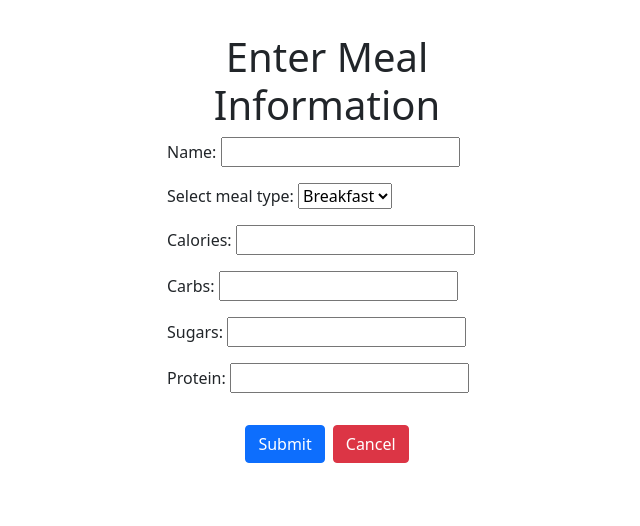
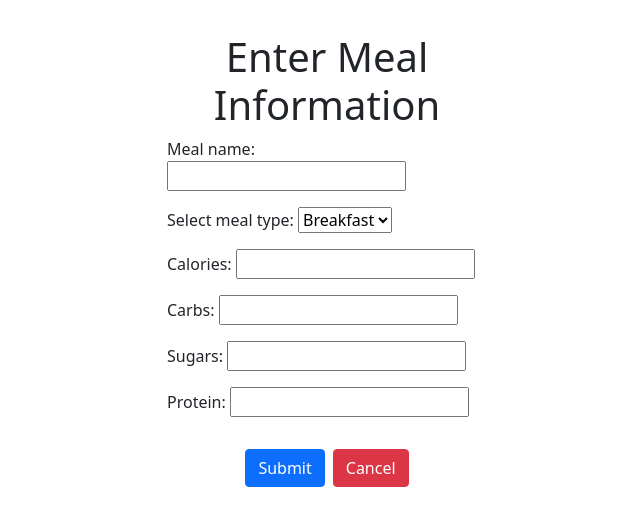
Before and after one commit to bradleypeterson/snakedenfitness, a Django app: page /diet/meal_form/ in a window 1280 px wide. Shown: the part 72-598 px from the top of the page, without its empty margins (313-953 px from the left). Run offline with Django 3.2, Linux system fonts and the light colour scheme; a user stored in the database is signed in; some libraries are stand-ins or nearby versions.

Commit message:
Fixed bugs

```diff
--- a/snakedenfitness/diet/forms.py
+++ b/snakedenfitness/diet/forms.py
@@ -9,7 +9,7 @@ class MealForm(forms.Form):
         ('snack', 'Snack'),
     ]
 
-    name = forms.CharField(max_length=100)
+    meal_name = forms.CharField(max_length=100)
     meal_type = forms.CharField(label='Select meal type', widget=forms.Select(choices=MEAL_TYPES))
     calories = forms.IntegerField()
     carbs = forms.IntegerField()
--- a/snakedenfitness/diet/templates/diet/meal_form.html
+++ b/snakedenfitness/diet/templates/diet/meal_form.html
@@ -3,7 +3,7 @@
 {% block body %}
     <div class="container p-0" style="margin-top: 25px; max-width: 25%;">
         <h1 class="text-center pt-2">Enter Meal Information</h1>
-        <form action="/diet/" method="post">
+        <form action="/diet/meal_form/" method="post">
             {% csrf_token %}
             {{ form.as_p }}
             <div class="d-flex justify-content-center py-3">
--- a/snakedenfitness/diet/views.py
+++ b/snakedenfitness/diet/views.py
@@ -26,7 +26,7 @@ def meal_form(request):
         if form.is_valid():
             # process the data in form.cleaned_data as required
             obj = Meal()
-            obj.name = form.cleaned_data['name']
+            obj.meal_name = form.cleaned_data['meal_name']
             obj.meal_type = form.cleaned_data['meal_type']
             obj.calories = form.cleaned_data['calories']
             obj.carbs = form.cleaned_data['carbs']
--- a/snakedenfitness/fitness/templates/fitness/workout_form.html
+++ b/snakedenfitness/fitness/templates/fitness/workout_form.html
@@ -3,7 +3,7 @@
 {% block body %}
     <div class="container p-0" style="margin-top: 25px; max-width: 25%;">
         <h1 style="text-align: center">Enter Workout Information</h1>
-        <form action="/fitness/" method="post" style="margin-top: 25px">
+        <form action="/fitness/workout_form/" method="post" style="margin-top: 25px">
             {% csrf_token %}
             {{ form.as_p }}
 
```
Also changed, not shown: snakedenfitness/users/templates/users/meal_log.html (+9 -4 lines), snakedenfitness/users/templates/users/workout_log.html (+10 -4 lines), snakedenfitness/db.sqlite3, snakedenfitness/diet/migrations/0004_rename_name_meal_meal_name.py (added).
